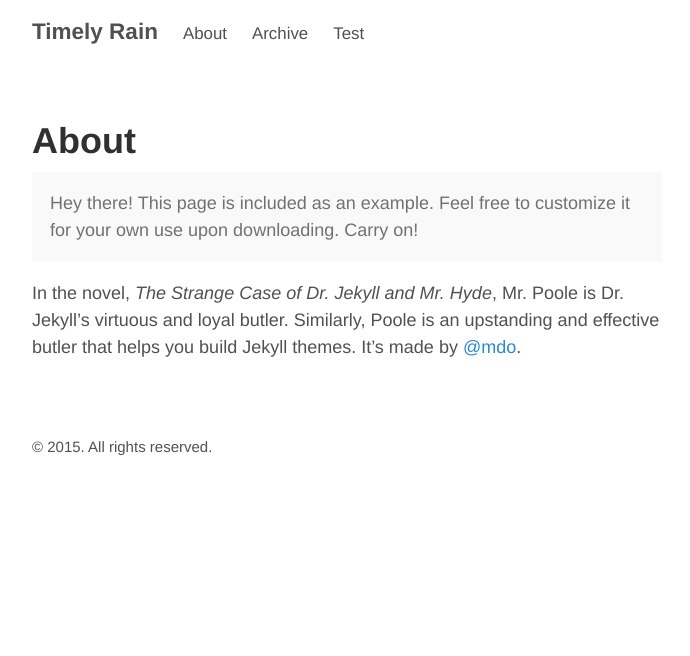
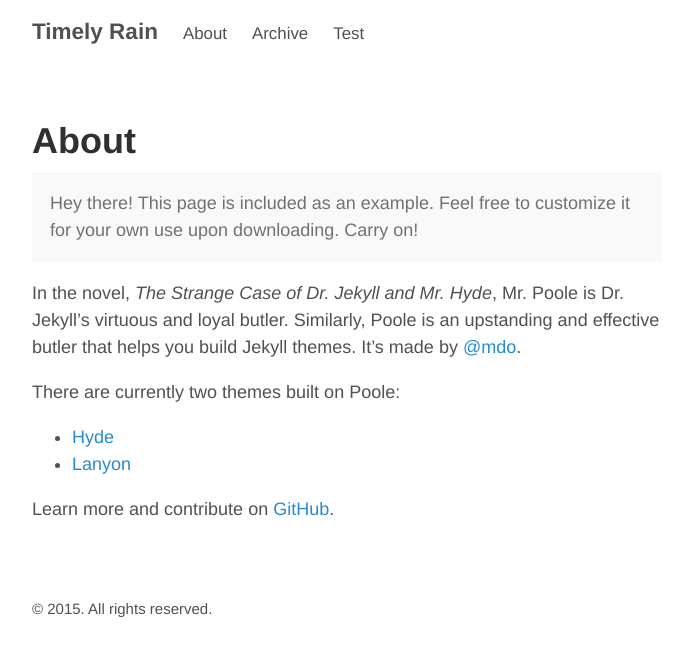
Before and after one commit to lsr1991/lsr1991.github.io, a Jekyll site: the page built from about.md, in a window 1280 px wide. Shown: the top 656 px of the page, without its empty margins (293-983 px from the left). Built offline with Jekyll 4.4.1, drawn with Linux system fonts in a browser that asks for light colours.

Commit message:
Update about.md

```diff
--- a/about.md
+++ b/about.md
@@ -8,3 +8,10 @@ title: About
 </p>
 
 In the novel, *The Strange Case of Dr. Jekyll and Mr. Hyde*, Mr. Poole is Dr. Jekyll's virtuous and loyal butler. Similarly, Poole is an upstanding and effective butler that helps you build Jekyll themes. It's made by [@mdo](https://twitter.com/mdo).
+
+There are currently two themes built on Poole:
+
+* [Hyde](http://hyde.getpoole.com)
+* [Lanyon](http://lanyon.getpoole.com)
+
+Learn more and contribute on [GitHub](https://github.com/poole).
```
